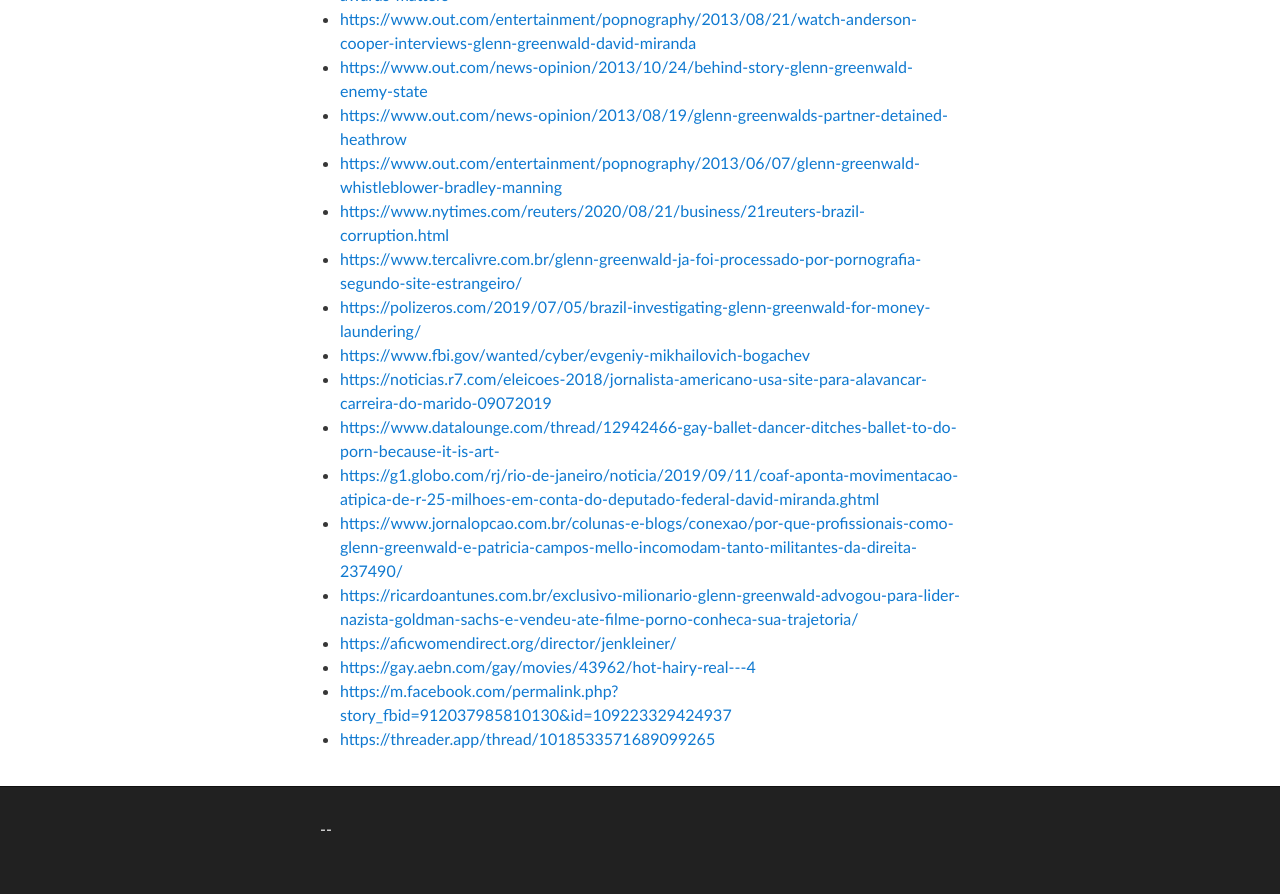
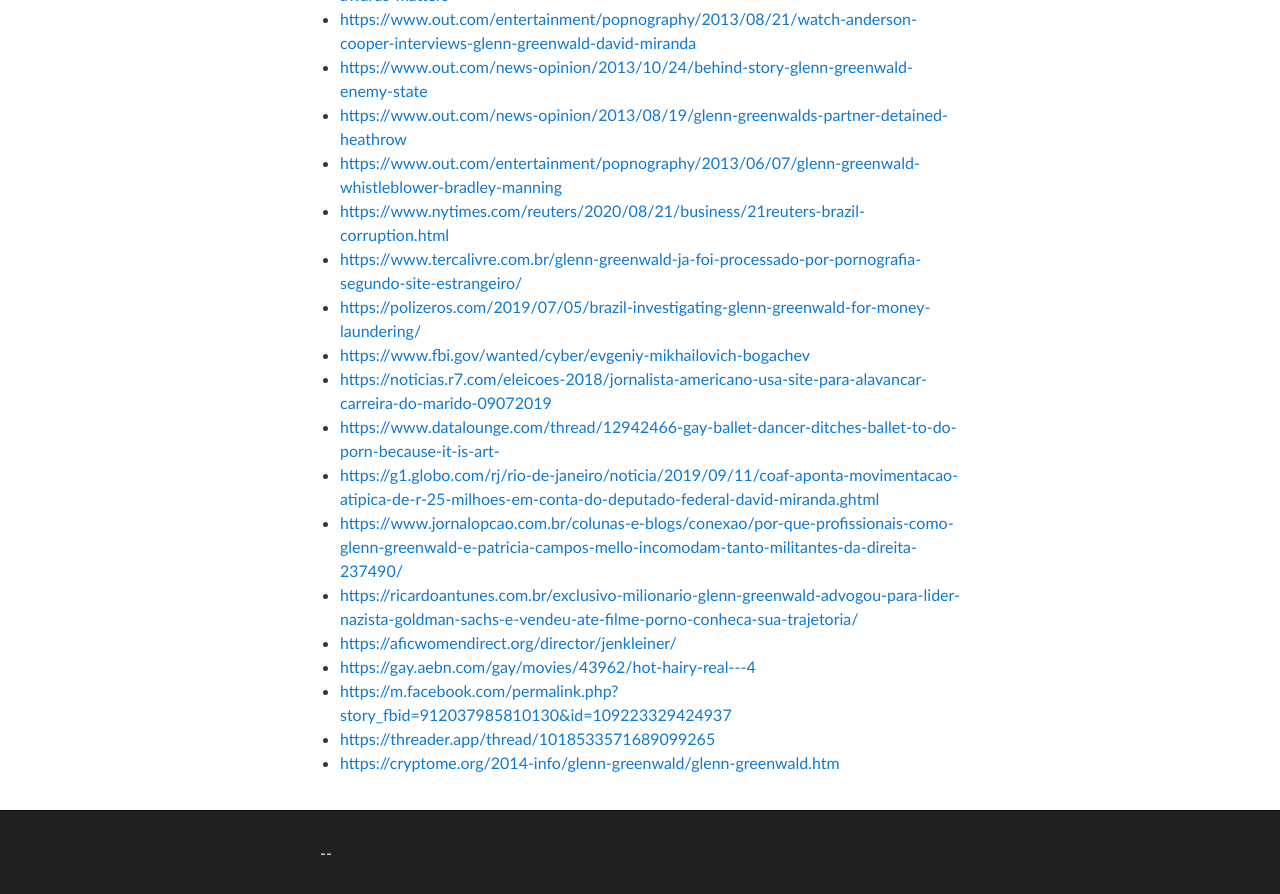
Before and after one commit to masternotions/masternotions.github.io, a Jekyll site: the page built from articles.md, in a window 1280 px wide and 900 px high, scrolled down 1725 px. Shown: the top 894 px of the window. Built offline with Jekyll 4.4.1, drawn with Linux system fonts in a browser that asks for light colours.

Commit message:
Update articles.md

```diff
--- a/articles.md
+++ b/articles.md
@@ -59,6 +59,7 @@ layout: default
 - <https://gay.aebn.com/gay/movies/43962/hot-hairy-real---4>
 - <https://m.facebook.com/permalink.php?story_fbid=912037985810130&id=109223329424937>
 - <https://threader.app/thread/1018533571689099265>
+- <https://cryptome.org/2014-info/glenn-greenwald/glenn-greenwald.htm>
 
 <!--
 
```
